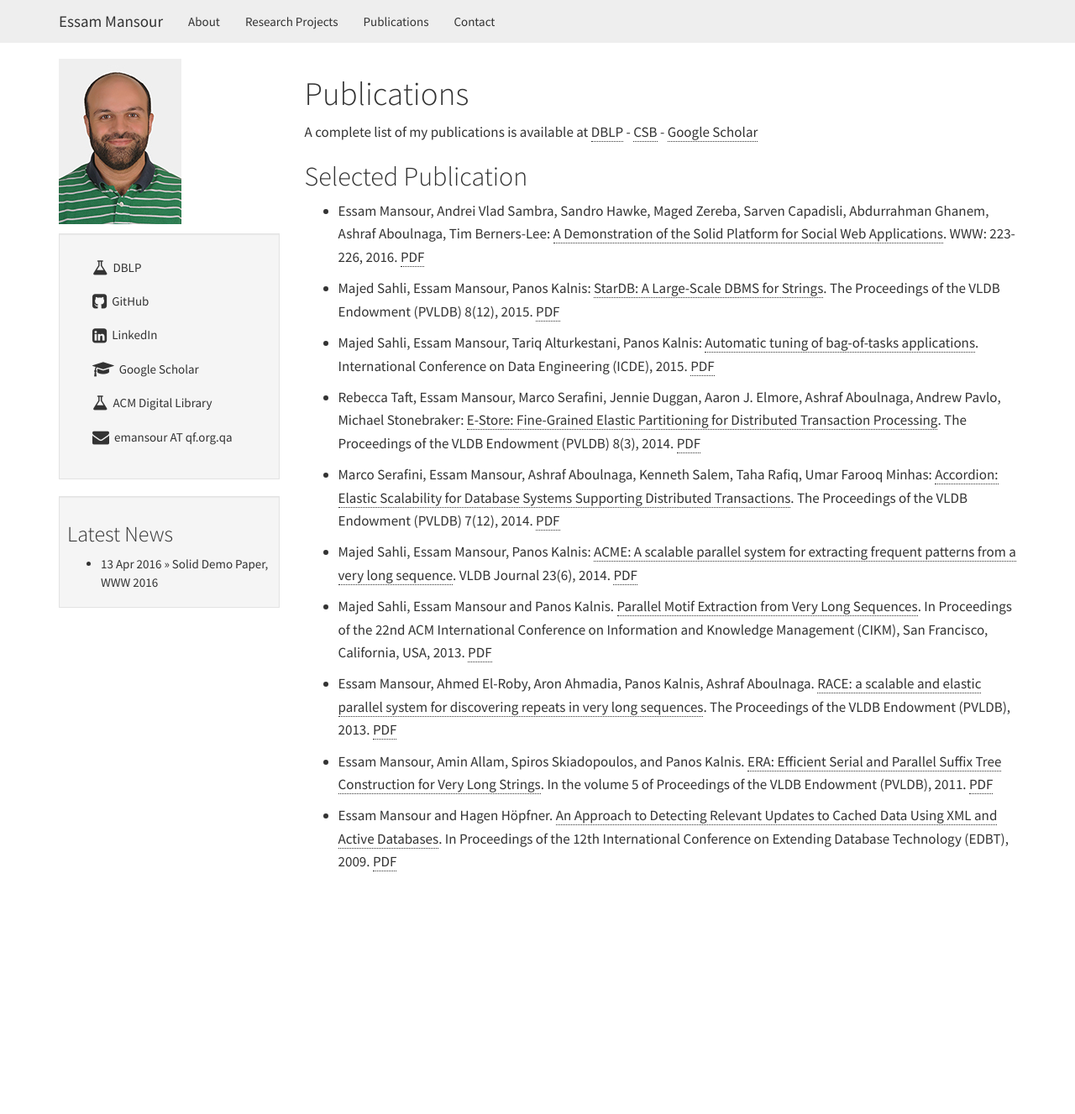
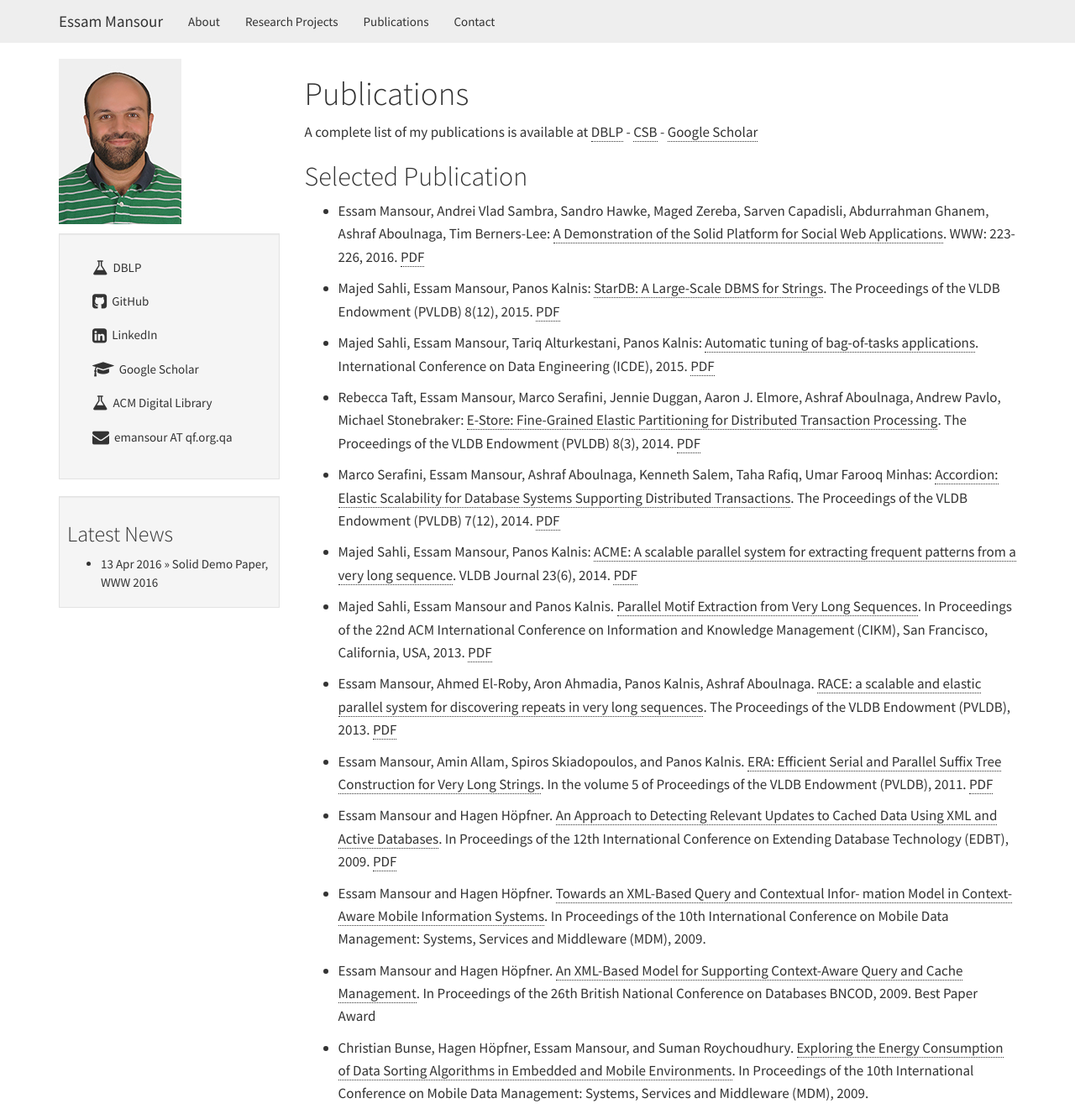
Before and after one commit to mansoure/mansoure.github.io, a Jekyll site: the page built from publications/index.md, in a window 1280 px wide and 1327 px high. Shown: the whole window at 84% size. Built offline with Jekyll 4.4.1, drawn with Linux system fonts in a browser that asks for light colours.

Commit message:
research projects

```diff
--- a/publications/index.md
+++ b/publications/index.md
@@ -28,3 +28,9 @@ A complete list of my publications is available at [DBLP](http://dblp.uni-trier.
 - Essam Mansour, Amin Allam, Spiros Skiadopoulos, and Panos Kalnis. [ERA: Efficient Serial and Parallel Suffix Tree Construction for Very Long Strings](http://dl.acm.org/citation.cfm?id=2047490&CFID=605881404&CFTOKEN=68506341). In the volume 5 of Proceedings of the VLDB Endowment (PVLDB), 2011. [PDF](/publications/paper/vldb12-ERA-essam.pdf)
 
 - Essam Mansour and Hagen Höpfner. [An Approach to Detecting Relevant Updates to Cached Data Using XML and Active Databases](http://dl.acm.org/citation.cfm?doid=1516360.1516451). In Proceedings of the 12th International Conference on Extending Database Technology (EDBT), 2009. [PDF](/publications/paper/edbt09-DRUpE-essam.pdf)
+
+- Essam Mansour and Hagen Höpfner. [Towards an XML-Based Query and Contextual Infor- mation Model in Context-Aware Mobile Information Systems](http://ieeexplore.ieee.org/document/5089006/). In Proceedings of the 10th International Conference on Mobile Data Management: Systems, Services and Middleware (MDM), 2009.
+
+- Essam Mansour and Hagen Höpfner. [An XML-Based Model for Supporting Context-Aware Query and Cache Management](http://link.springer.com/chapter/10.1007%2F978-3-642-02843-4_12). In Proceedings of the 26th British National Conference on Databases BNCOD, 2009. Best Paper Award
+
+- Christian Bunse, Hagen Höpfner, Essam Mansour, and Suman Roychoudhury. [Exploring the Energy Consumption of Data Sorting Algorithms in Embedded and Mobile Environments](http://dx.doi.org/10.1109/MDM.2009.103). In Proceedings of the 10th International Conference on Mobile Data Management: Systems, Services and Middleware (MDM), 2009.
```
